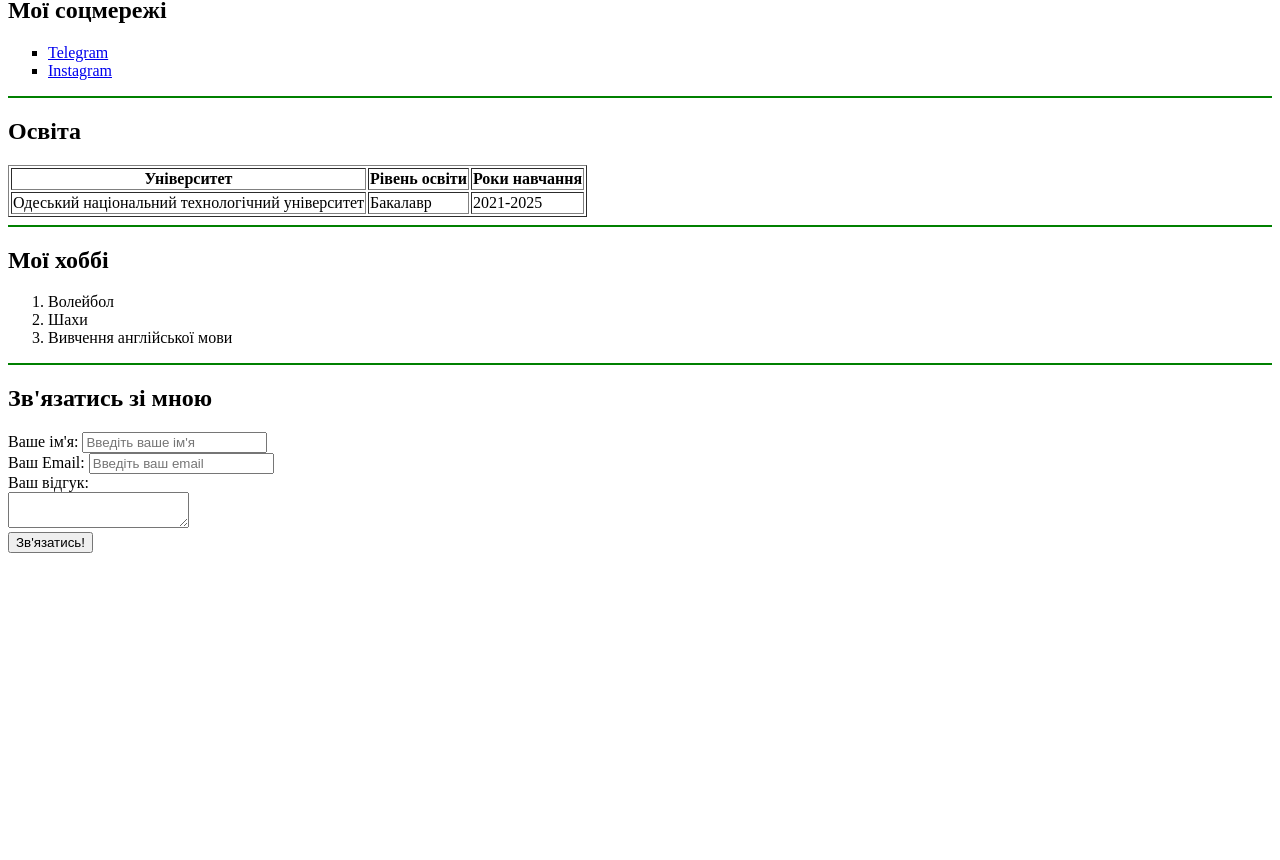
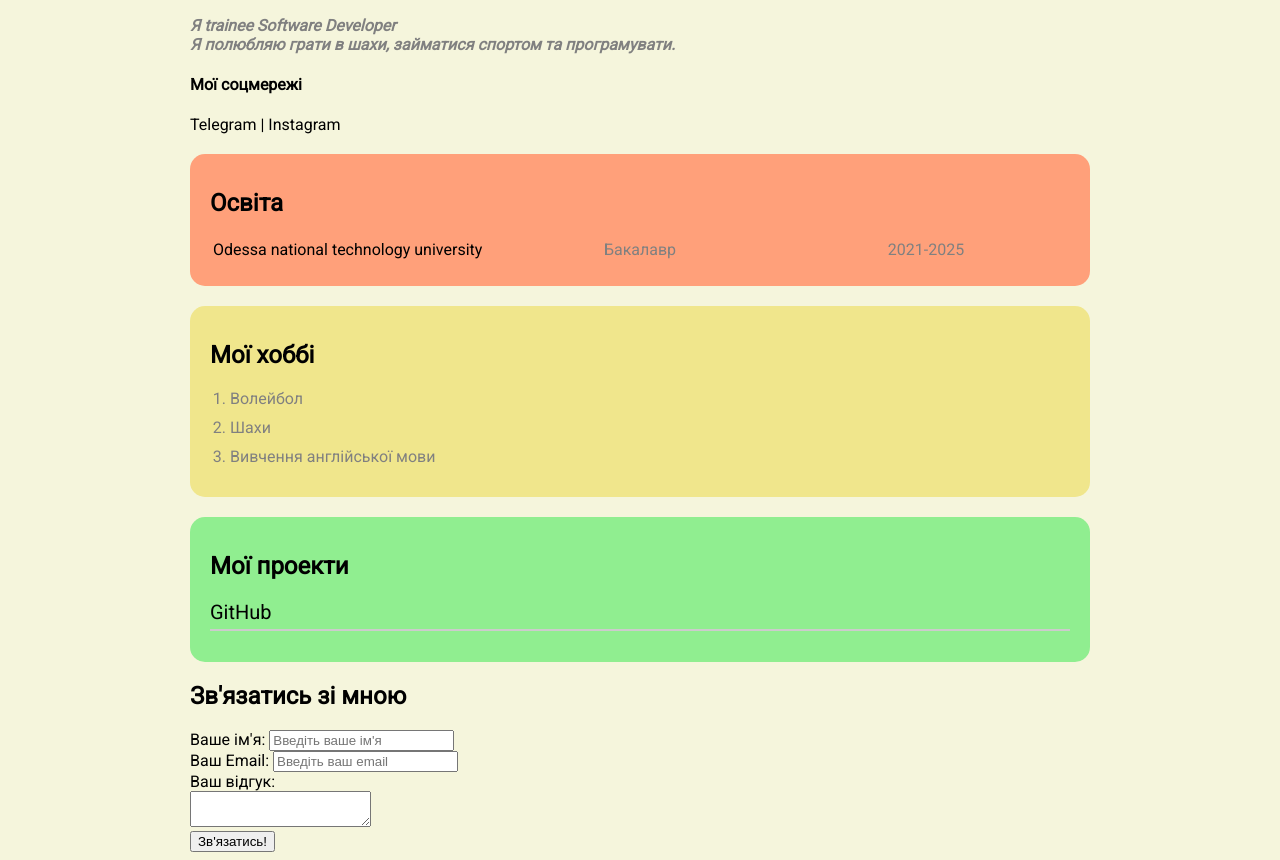
Before and after one commit to izaaanaaami/cv, a plain HTML site: page index.html in a window 1280 px wide. Shown: the part 357-1217 px from the top of the page. Before the commit the page ends 918 px from the top, so only its background shows below. Drawn offline with Linux system fonts and the light colour scheme.

Commit message:
Add files via upload

```diff
--- a/index.html
+++ b/index.html
@@ -4,52 +4,47 @@
 <head>
     <meta charset="UTF-8">
     <meta name="viewport" content="width=device-width, initial-scale=1.0">
-    <link rel="stylesheet" href="css/style.css">
+    <link rel="stylesheet" href="style.css">
     <title>Vlad Tkach CV</title>
 </head>
 
 <body>
-    <table cellspacing = "15">
+    <div class="container">
+        <div class="info">
+            <img class="avatar" src="image/images.png" alt="photo_profile">
+            <h1>Владислав Ткач</h1>
+            <p>Я trainee Software Developer</p>
+            <p>Я полюбляю грати в шахи, займатися <strong>спортом</strong> та програмувати.</p>
+            <h4>Мої соцмережі</h4>
+            <a href="https://t.me/izaanaami" target="_blank">Telegram</a>
+            |
+            <a href="https://www.instagram.com/izaanaami?igsh=MTZnYm95dG1rcnJq" target="_blank">Instagram</a>
+
+        </div>
+        <div class="card bg-red">
+            <h2>Освіта</h2>
+            <table class="table">
                 <tr>
-            <td>
-                <img src="image/images.png" alt="photo_profile" width="200px">
-            </td>
-            <td>
-                <h1>Владислав Ткач</h1>
-                <p>Я <em>trainee Software Developer</em></p>
-                <p>Також полюбляю грати в шахи, займатися <strong>спортом</strong> та вивчати щось нове.</p>
-            </td>
-        </tr>
-    </table>
-    <hr color="green">
-    <h2>Мої соцмережі</h2>
-    <ul type = "square">
-        <li><a href="https://t.me/izaanaami" target="_blank">Telegram</a></li>
-        <li><a href="https://www.instagram.com/izaanaami?igsh=MTZnYm95dG1rcnJq" target="_blank">Instagram</a></li>
-    </ul>
-    <hr color="green">
-    <h2>Освіта</h2>
-    <table border="1">
-        <tr>
-            <th>Університет</th>
-            <th>Рівень освіти</th>
-            <th>Роки навчання</th>
-        </tr>
-        <tr>
-            <td>Одеський національний технологічний університет</td>
+                    <td>Odessa national technology university</td>
                     <td>Бакалавр</td>
                     <td>2021-2025</td>
                 </tr>
-
             </table>
-    <hr color="green">
+        </div>
+        <div class="card bg-yellow">
             <h2>Мої хоббі</h2>
-    <ol>
+            <ol class="list">
                 <li>Волейбол</li>
                 <li>Шахи</li>
                 <li>Вивчення англійської мови</li>
             </ol>
-    <hr color="green">
+        </div>
+        <div class="card bg-green">
+            <h2>Мої проекти</h2>
+            <ul class="link-list">
+                <li><a href="https://github.com/izaaanaaami">GitHub</a></li>
+            </ul>
+        </div>
         <h2>Зв'язатись зі мною</h2>
         <form action="">
             <label for="name">Ваше ім'я:</label>
@@ -64,7 +59,7 @@
             <br>
             <input type="submit" value="Зв'язатись!">
         </form>
-
+    </div>
 </body>
 
 </html>
--- /dev/null
+++ b/style.css
@@ -0,0 +1,83 @@
+@import url('https://fonts.googleapis.com/css2?family=Roboto&display=swap');
+
+
+body{
+    background-color: beige;
+    font-size: 16px;
+    font-weight: normal;
+    font-family: "Roboto", sans-serif;
+}
+a{
+    color: black;
+    text-decoration: none;
+}
+a:hover{
+    text-decoration: underline;
+}
+a:visited{
+    color: gray;
+}
+
+.avatar{
+    border-radius: 28px;
+    width: 200px;
+    box-shadow: 4px 4px 14px rgba(0, 0, 0, 0.50);
+}
+.info{
+    margin-bottom: 20px;
+}
+.info p{
+    color: gray;
+    margin: 0;
+    font-style: italic;
+    font-weight: bold;
+    text-decoration: none;
+    /*letter-spacing: 5px;*/
+}
+.container{
+    max-width: 900px;
+    margin: auto;
+}
+.bg-red{
+    background: #FFA07A;
+}
+.bg-yellow{
+    background: #F0E68C;
+}
+.bg-green{
+    background: #90EE90;
+}
+.card{
+    padding: 15px 20px;
+    margin-bottom: 20px;
+    border-radius: 15px;
+}
+.list{
+    padding: 0 20px;
+}
+.list li{
+    color: gray;
+    margin-bottom: 10px;
+}
+.table{
+    width: 100%;
+}
+.table td{
+    padding-bottom: 10px;
+    width: 280px;
+}
+.table td:nth-child(2),
+.table td:nth-child(3){
+    color: gray;
+    text-align: center;
+}
+.link-list{
+    list-style: none;
+    padding: 0;
+}
+.link-list li{
+    margin-bottom: 10px;
+    padding-bottom: 5px;
+    border-bottom: 2px solid #ccc;
+    font-size: 20px;
+}
```
Lines whose indentation alone changed are shown as unchanged.
